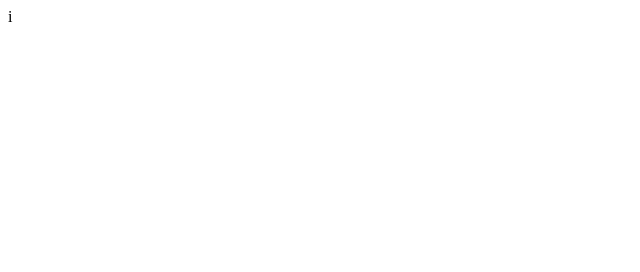
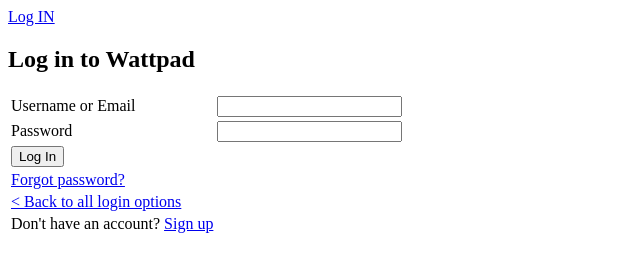
Before and after one commit to UmairaAisya/DFT40163_MK5_Login, a plain HTML site: page index.html in a window 1280 px wide. Shown: the whole page, without its empty margins (0-640 px from the left). Drawn offline with Linux system fonts and the light colour scheme.

Commit message:
add code

```diff
--- a/index.html
+++ b/index.html
@@ -1 +1,41 @@
-i
+<!DOCTYPE html>
+<html lang="en">
+<head>
+    <meta charset="UTF-8">
+    <meta name="viewport" content="width=device-width, initial-scale=1.0">
+    <title>Document</title>
+</head>
+<body>
+    <a href="https://www.wattpad.com/login">Log IN</a>
+    <h2>Log in to Wattpad</h2>
+
+    <table>
+        <tr>
+        <td> <label for="Username or Email"> Username or Email</label> </td>
+        <td> <input type="text" name="name" id="name"> </td>
+        </tr>
+        <td> <label for="Password"> Password</label> </td>
+        <td> <input type="password" name="pass" id="pass"> </td>
+
+        <tr>
+        <td colspan="2">
+            <button type="submit">Log In</button>
+        </td>
+        </tr>
+
+        <tr>
+            <td><a href="https://www.wattpad.com/forgot?nextUrl=%2Fhome">Forgot password?</a></td>
+        </tr>
+        <tr>
+            <td><a href="https://www.wattpad.com/login"> < Back to all login options</a></td>
+        </tr>
+
+        <tr>
+            <td>Don't have an account? <a href="https://www.wattpad.com/login">Sign up</a></td>
+        </tr>
+    </table>
+
+
+
+</body>
+</html>
```
